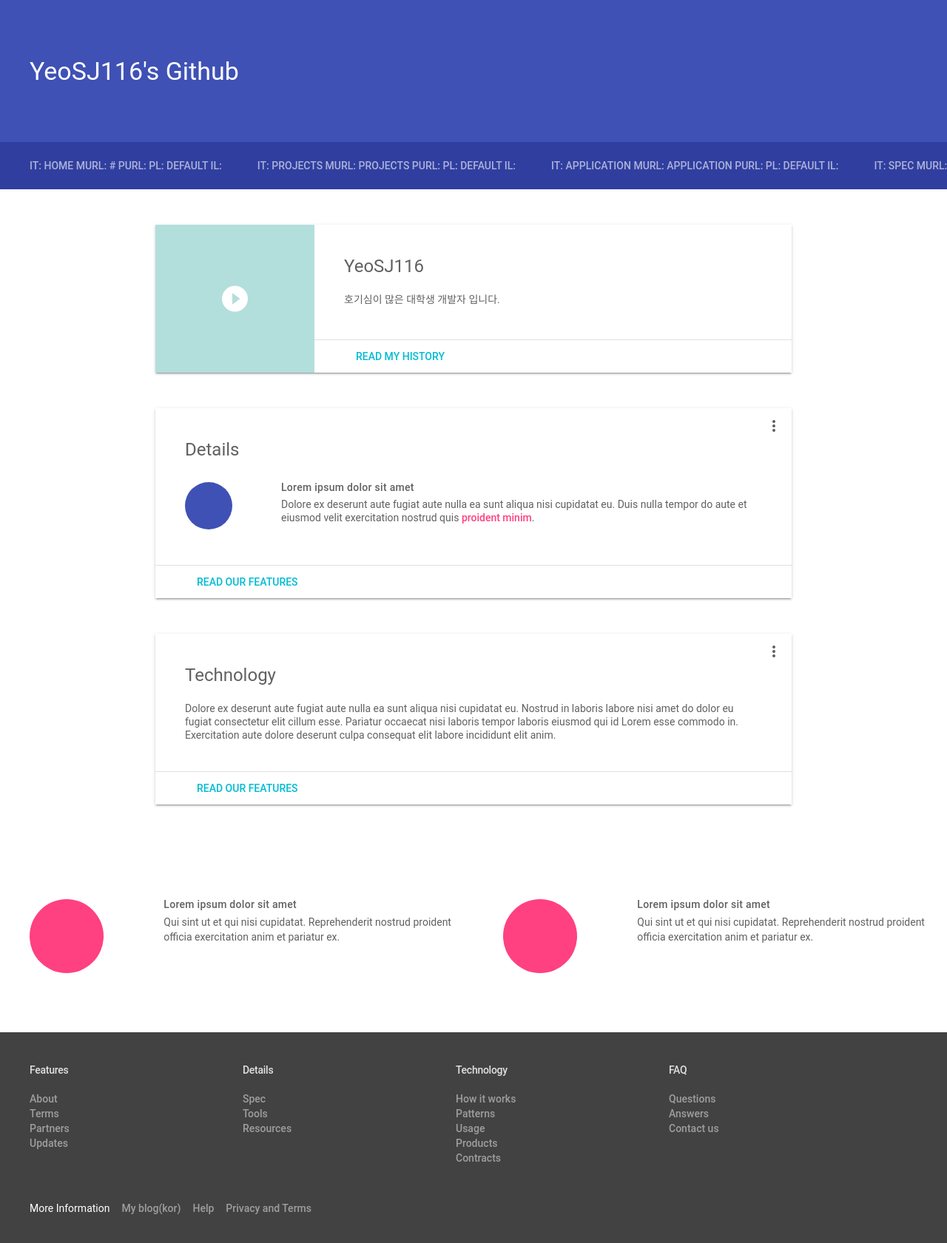
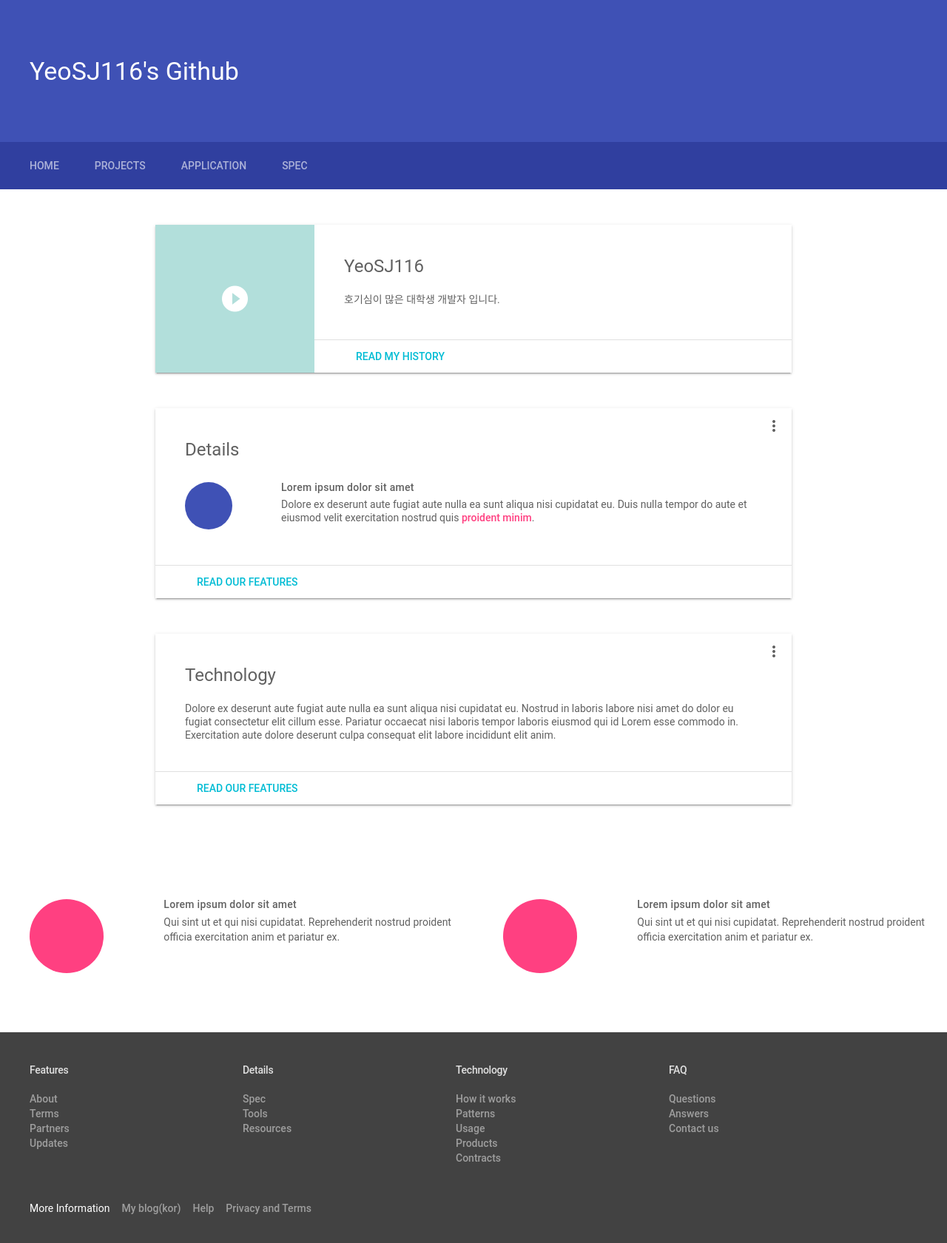
Before and after one commit to YeoSJ116/YeoSJ116.github.io, a Jekyll site: the page built from index.html, in a window 1280 px wide. Shown: the top 1681 px of the page at 74% size. Built offline with Jekyll 4.4.1, drawn with Linux system fonts in a browser that asks for light colours; nearby versions of some CDN libraries; the list of posts is cut into pages by our own code.

Commit message:
Update navigation.html

```diff
--- a/_includes/navigation.html
+++ b/_includes/navigation.html
@@ -1,2 +1,2 @@
 {% for i in site.data.urls %}{% assign current = nil %}{% assign pageurl = page.url | split:'/' | last %}{% assign menuurl = i.url | split:'/' | last %}{% assign linkurl = nil %}{% if i.url contains '://' %}{% assign linkurl = i.url %}{% else %}{% assign linkurl = i.url | prepend: site.baseurl %}{% endif %}{% assign target = i.target %}{% unless target %}{% assign target = '_self' %}{% endunless %}{% if pageurl == menuurl or page.layout == i.layout %}{% assign current = 'is-active' %}{% endif %}
-		<a href="{{ linkurl }}" target="{{ target }}" class="mdl-layout__tab {{ current }}">it: {{ i.text }} mURL: {{menuurl}} pURL: {{pageurl}} pL: {{ page.layout }} iL: {{i.layout}}</a>{% endfor %}
+		<a href="{{ linkurl }}" target="{{ target }}" class="mdl-layout__tab {{ current }}">{{ i.text }}</a>{% endfor %}
```
